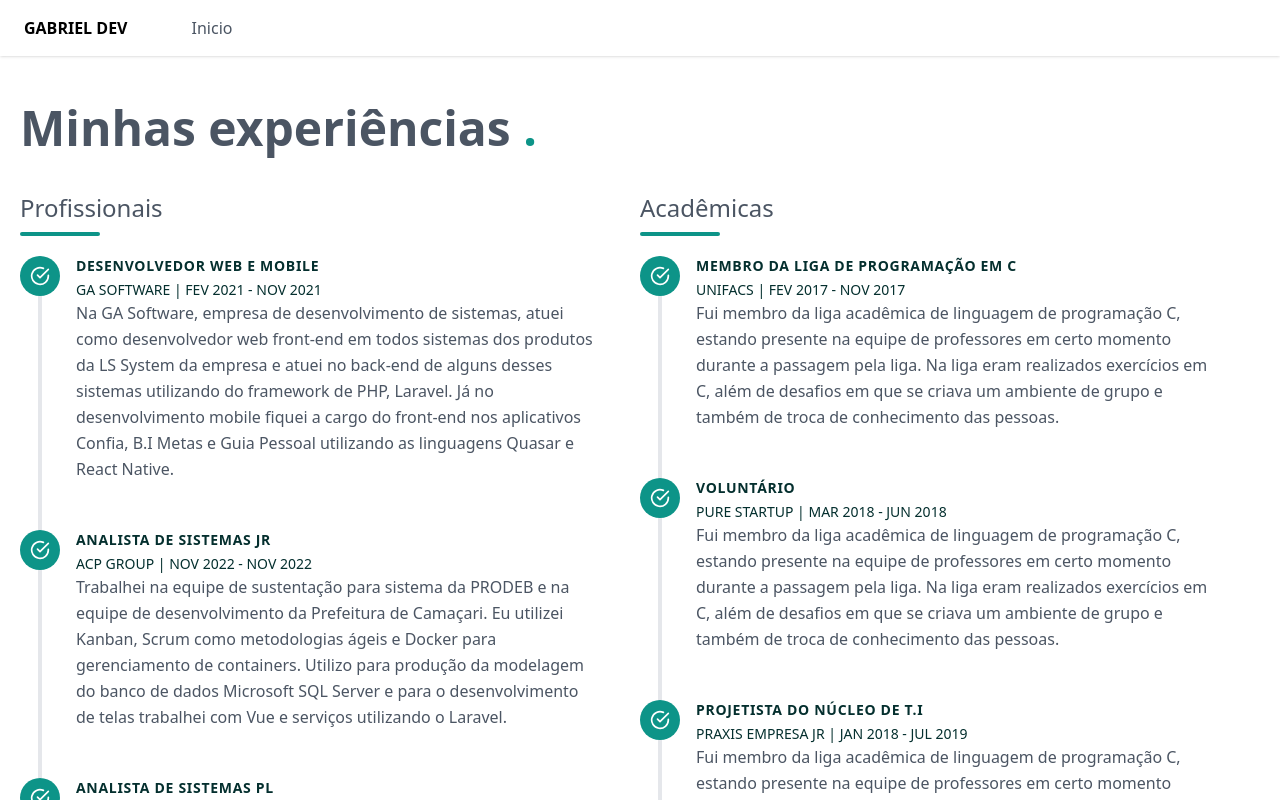
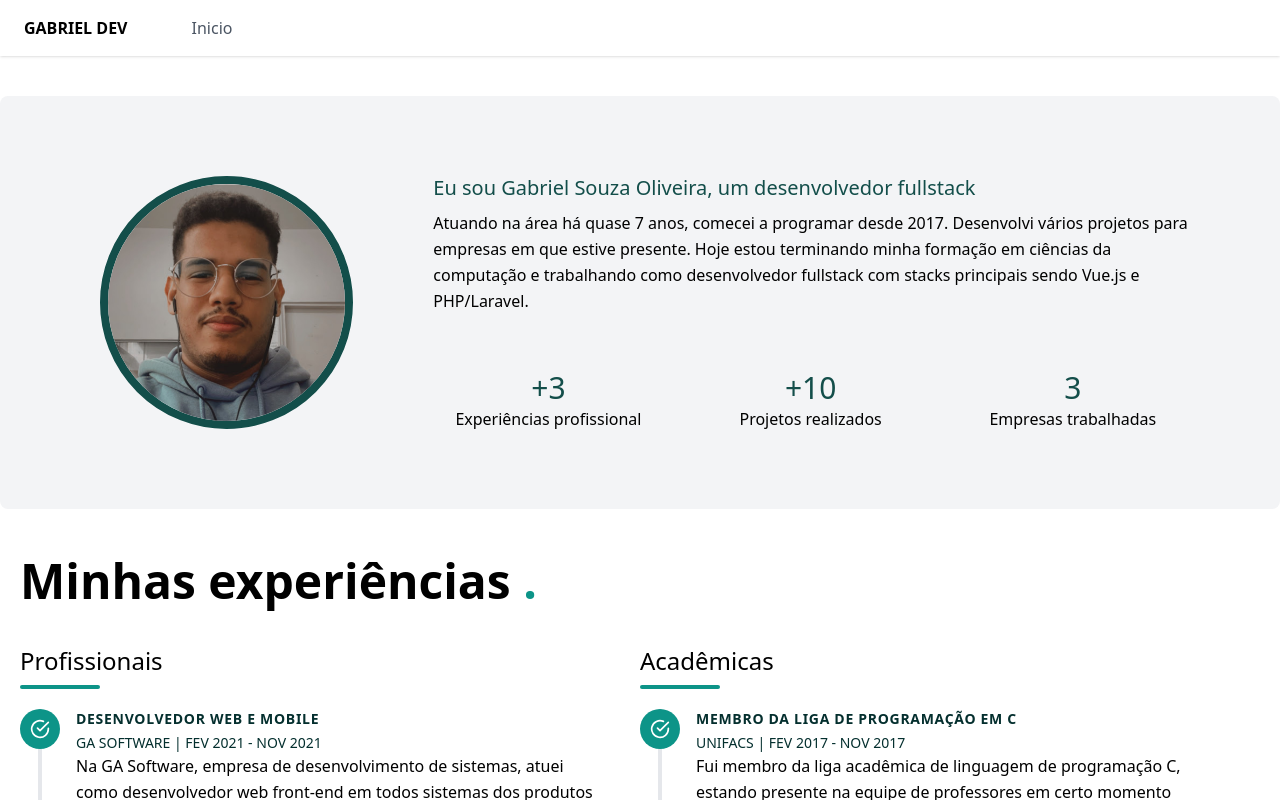
Before and after one commit to gabrielsooliveira/portfolio, a Vue app: page / in a window 1280 px wide. Shown: the top 800 px of the page. Built offline with nearby package versions, Linux system fonts and the light colour scheme.

Commit message:
create "sobre mim"

```diff
--- a/src/assets/js/experiencias.json
+++ b/src/assets/js/experiencias.json
@@ -47,7 +47,7 @@
       {
         "cargo": "analista de sistemas jr",
         "instituicao": "acp group",
-        "inicio": "nov 2022",
+        "inicio": "nov 2021",
         "final": "nov 2022",
         "descricao": "Trabalhei na equipe de sustentação para sistema da PRODEB e na equipe de desenvolvimento da Prefeitura de Camaçari. Eu utilizei Kanban, Scrum como metodologias ágeis e Docker para gerenciamento de containers. Utilizo para produção da modelagem do banco de dados Microsoft SQL Server e para o desenvolvimento de telas trabalhei com Vue e serviços utilizando o Laravel."
       },
--- a/src/router/index.js
+++ b/src/router/index.js
@@ -6,7 +6,7 @@ const routes = [
     path: '/',
     name: 'home',
     component: HomeView,
-    meta: { title: 'GabrielDev - Inicio' }
+    meta: { title: 'Gabriel Dev - Inicio' }
   },
   {
     path: '/about',
--- a/src/views/HomeView.vue
+++ b/src/views/HomeView.vue
@@ -1,6 +1,34 @@
 <template>
   <main>
-    <section class="text-gray-600 body-font">
+    <section class="body-font">
+      <div class="container px-5 mx-auto flex flex-wrap bg-gray-100 rounded-lg flex-col md:ml-auto w-full mt-10">
+        <div class="flex flex-wrap w-full">
+          <div class="sm:w-1/3 w-full content-start rounded-lg overflow-hidden mt-6 sm:mt-0 p-20">
+            <img src="@/assets/images/perfil.png" class="size-full rounded-full border-8 border-teal-900"/>
+          </div>
+          <div class="sm:w-2/3 sm:pr-10 flex flex-wrap -mx-4 mt-auto mb-auto">
+            <div class="w-full sm:p-4 px-4 mb-6">
+              <h1 class="title-font font-medium text-xl mb-2 text-teal-900">Eu sou Gabriel Souza Oliveira, um desenvolvedor fullstack</h1>
+              <div class="leading-relaxed">Atuando na área há quase 7 anos, comecei a programar desde 2017. Desenvolvi vários projetos para empresas em que estive presente. Hoje estou terminando minha formação em ciências da computação e trabalhando como desenvolvedor fullstack com stacks principais sendo  Vue.js e PHP/Laravel.</div>
+            </div>
+            <div class="p-4 w-1/3 text-center">
+              <h2 class="title-font font-medium text-3xl text-teal-900">+3</h2>
+              <p class="leading-relaxed">Experiências profissional</p>
+            </div>
+            <div class="p-4 w-1/3 text-center">
+              <h2 class="title-font font-medium text-3xl text-teal-900">+10</h2>
+              <p class="leading-relaxed">Projetos realizados</p>
+            </div>
+            <div class="p-4 w-1/3 text-center">
+              <h2 class="title-font font-medium text-3xl text-teal-900">3</h2>
+              <p class="leading-relaxed">Empresas trabalhadas</p>
+            </div>
+          </div>
+        </div>
+      </div>
+    </section>
+
+    <section class="body-font">
       <div class="container px-5 py-12 mx-auto flex flex-wrap">
         <h3 class="sm:text-5xl text-4xl mb-4 font-bold">Minhas experiências <span class="text-teal-600 font-bold">.</span></h3>
         <div class="flex flex-wrap w-full">
```
Also changed, not shown: src/assets/images/perfil.png (added).
